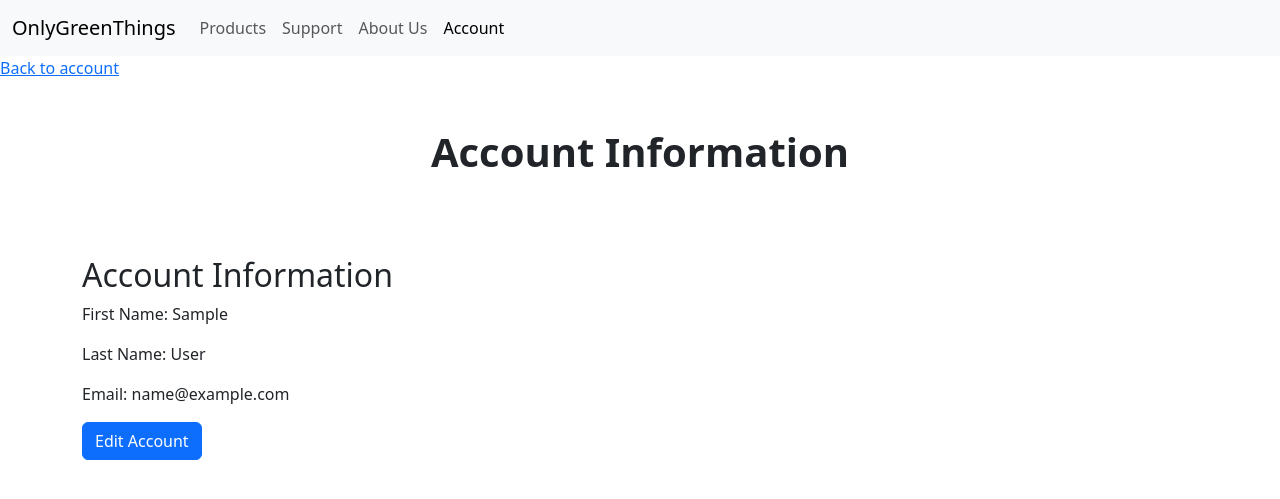
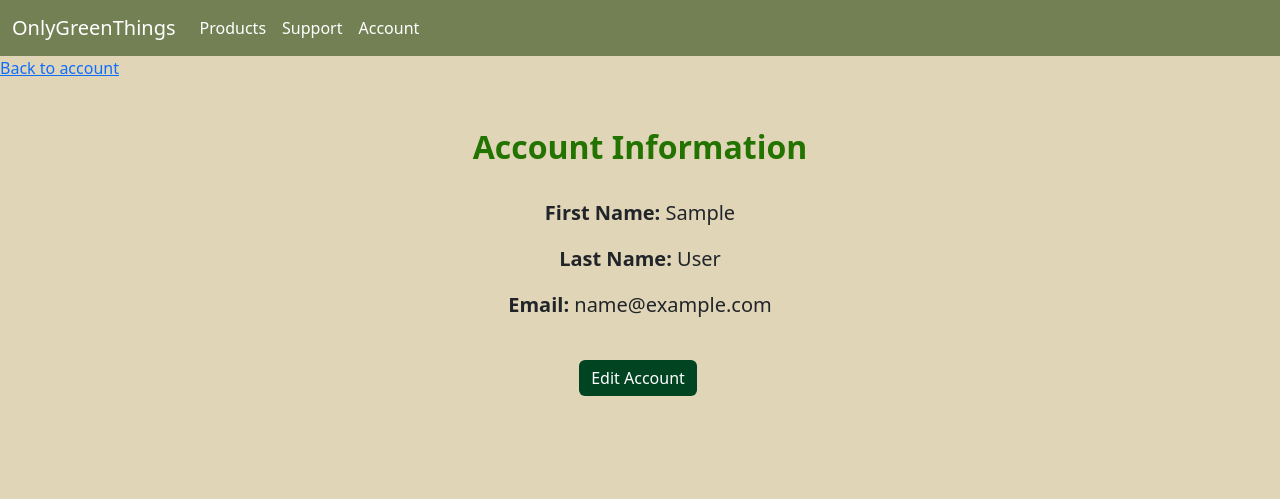
Before and after one commit to evanwongyf/app_development_technical_review, a Flask app: page /staff_account_information in a window 1280 px wide. Shown: the top 499 px of the page. Run offline with Flask 3, Linux system fonts and the light colour scheme; the visitor is signed in with stand-in values (Sample User, id 1); tables that the repository leaves empty hold one stand-in row (Sample ...); some libraries are stand-ins or nearby versions.

Commit message:
Update staff_account_information.html

```diff
--- a/templates/staff_account_information.html
+++ b/templates/staff_account_information.html
@@ -4,17 +4,49 @@
     <meta charset="UTF-8">
     <title>Account Information</title>
     <link href="https://cdn.jsdelivr.net/npm/bootstrap@5.3.2/dist/css/bootstrap.min.css" rel="stylesheet">
-    <script src="https://cdn.jsdelivr.net/npm/bootstrap@5.3.2/dist/js/bootstrap.bundle.min.js"></script>
     <style>
+        body {
+            background-color: #e1d5b8;
+        }
+        .green-text {
+            color: #237300;
+        }
         .bold-h1 {
             font-weight: bold;
+        }
+        .button-spacing {
+            margin: 0 4px;
+        }
+        .custom-paragraph {
+            font-size: 20px;
+        }
+        .custom-button {
+            background-color: #014421 !important;
+            color: #fff;
+            border: none; /* Remove button border */
+            box-shadow: none; /* Remove button shadow */
+        }
+        .custom-button:hover {
+            background-color: #014421 !important; /* Keep green on hover */
+        }
+        .navbar-custom {
+            background-color: #738054 !important;
+        }
+        .navbar-custom .navbar-brand,
+        .navbar-custom .navbar-brand:hover,
+        .navbar-custom .navbar-brand:focus,
+        .navbar-custom .navbar-nav .nav-link {
+            color: #ffffff !important;
+        }
+        .button-spacing {
+            margin-right: 8px; /* Add right margin to create spacing */
         }
     </style>
 </head>
 <body>
-    <nav class="navbar navbar-expand-lg bg-light">
+    <nav class="navbar navbar-expand-lg navbar-custom">
         <div class="container-fluid">
-    <a class="navbar-brand" href="{{ url_for('staff_account') }}">OnlyGreenThings</a>
+            <a class="navbar-brand" href="#">OnlyGreenThings</a>
             <button class="navbar-toggler" type="button" data-bs-toggle="collapse" data-bs-target="#navbarNavAltMarkup" aria-controls="navbarNavAltMarkup" aria-expanded="false" aria-label="Toggle navigation">
                 <span class="navbar-toggler-icon"></span>
             </button>
@@ -22,21 +54,22 @@
                 <div class="navbar-nav">
                     <a class="nav-link" href="{{ url_for('staff_products') }}">Products</a>
                     <a class="nav-link" href="{{ url_for('staff_support') }}">Support</a>
-        <a class="nav-link" href="{{ url_for('staff_about_us') }}">About Us</a>
                     <a class="nav-link active" aria-current="page" href="{{ url_for('staff_account') }}">Account</a>
                 </div>
             </div>
         </div>
     </nav>
     <a href="{{ url_for('staff_account') }}">Back to account</a>
-    <h1 class="text-center mt-5 bold-h1">Account Information</h1>
+    <div class="container mt-5">
+        <h2 class="text-center bold-h1 green-text">Account Information</h2>
         <br>
-    <div class="container mt-5">
-        <h2>Account Information</h2>
-        <p>First Name: {{ staff.first_name }}</p>
-        <p>Last Name: {{ staff.last_name }}</p>
-        <p>Email: {{ staff.email }}</p>
-        <a href="{{ url_for('staff_edit') }}" class="btn btn-primary">Edit Account</a>
+        <p class="text-center custom-paragraph"><strong>First Name:</strong> {{ staff.first_name }}</p>
+        <p class="text-center custom-paragraph"><strong>Last Name:</strong> {{ staff.last_name }}</p>
+        <p class="text-center custom-paragraph"><strong>Email:</strong> {{ staff.email }}</p>
+        <br>
+        <div class="d-flex justify-content-center">
+            <a href="{{ url_for('staff_edit') }}" class="btn btn-primary custom-button button-spacing">Edit Account</a>
+        </div>
     </div>
 </body>
 </html>
```
Lines whose indentation alone changed are shown as unchanged.
